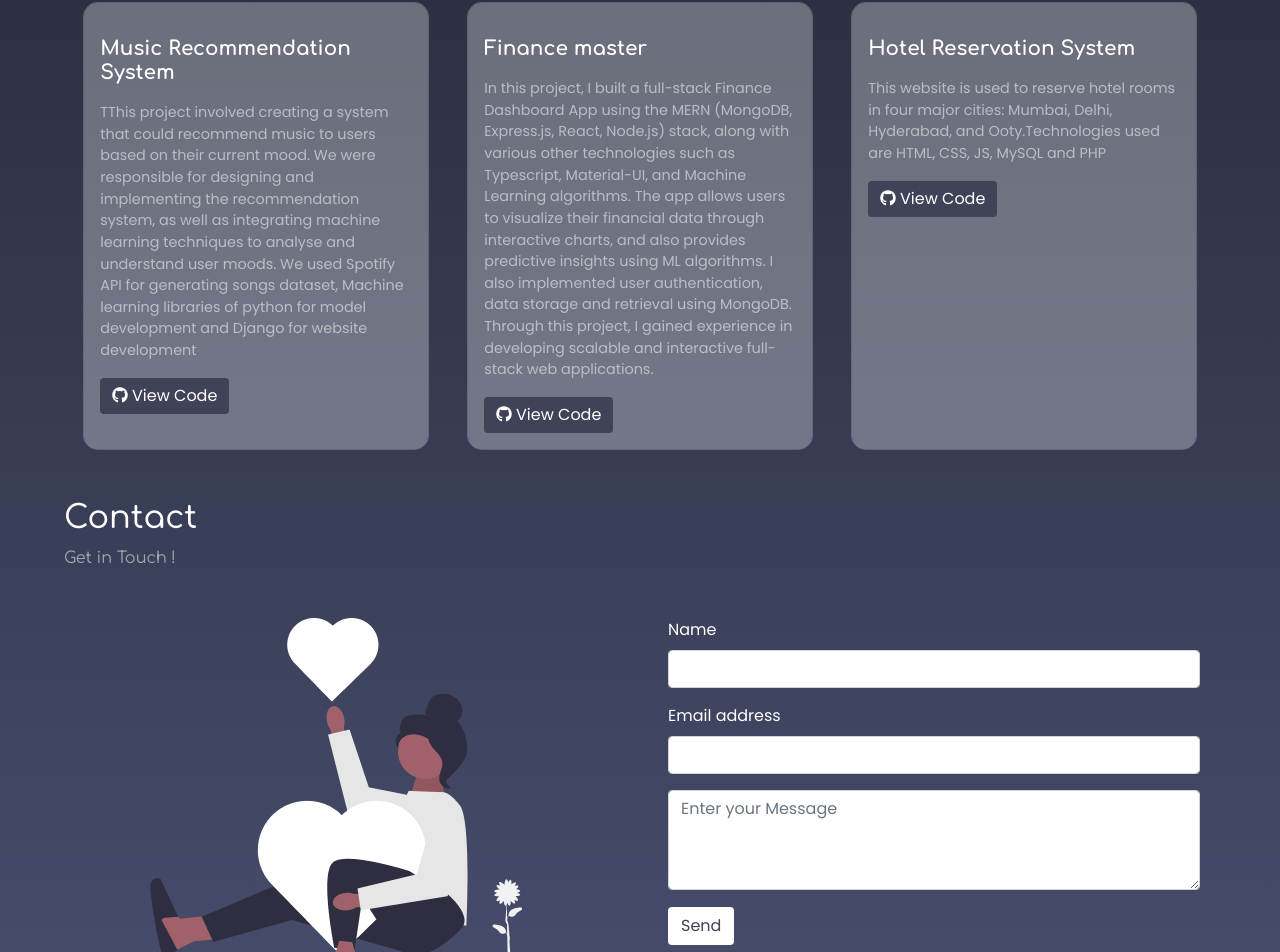
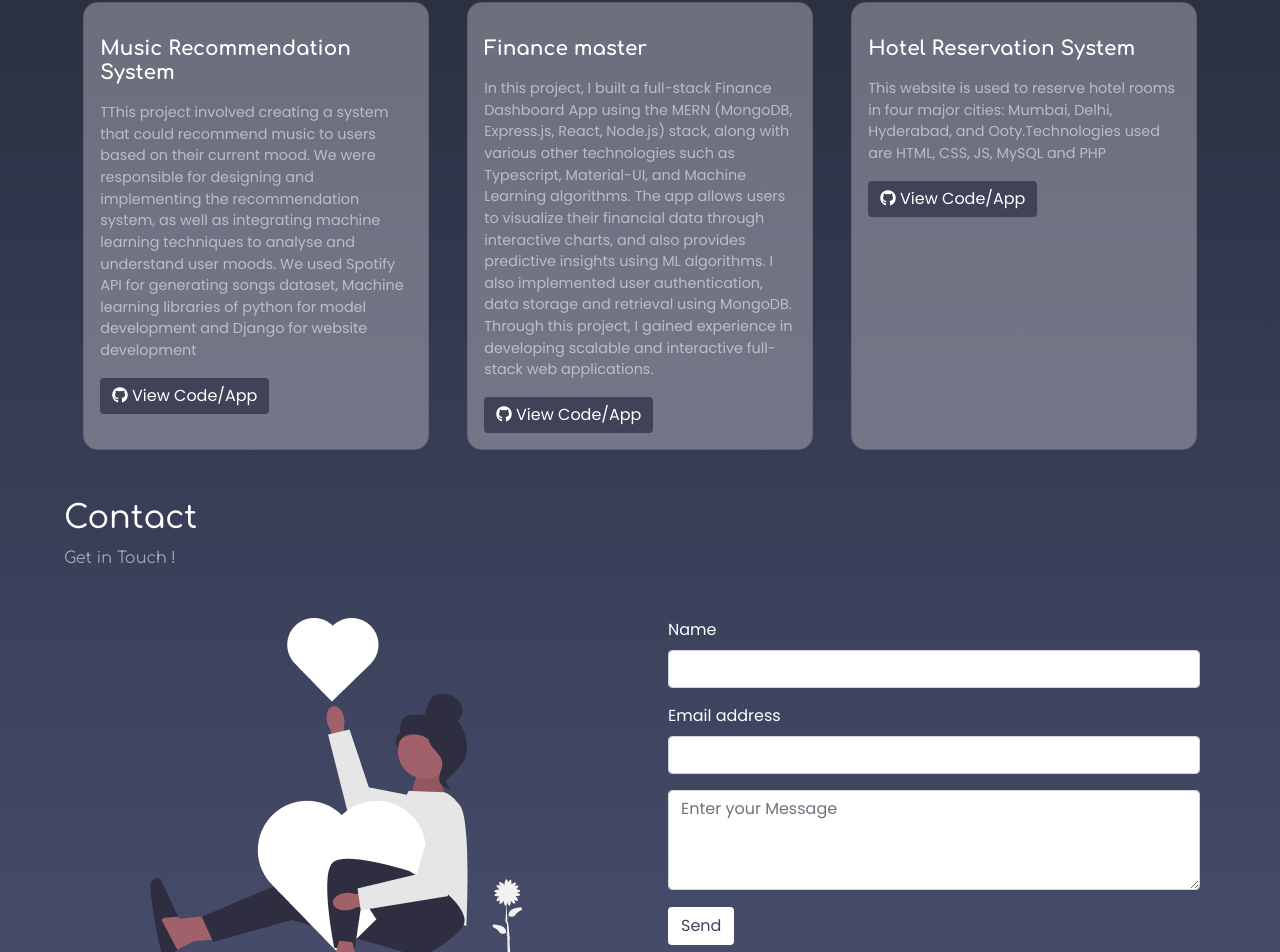
Before and after one commit to shubham22122001/Portfolio, a React (Create React App) app: page / in a window 1280 px wide. Shown: the part 1694-2646 px from the top of the page. Built offline with nearby package versions, Linux system fonts and the light colour scheme; the HTML template or start-up script is replaced by a standard one.

Commit message:
eighth commit

```diff
--- a/src/components/Projects.js
+++ b/src/components/Projects.js
@@ -74,7 +74,7 @@ const Projects = () => {
                                 <h5 className="projectTitle card-title">{project.title}</h5>
                                 <p className="projectDesc card-text">{project.description}</p>
                                 <button className="btn projectBtn" ><a href={project.link} target
-                                    ="_blank" rel="noreferrer"><i className="fa-brands fa-github"></i> View Code</a></button>
+                                    ="_blank" rel="noreferrer"><i className="fa-brands fa-github"></i> View Code/App</a></button>
                             </div>
                         </div>
 
```
